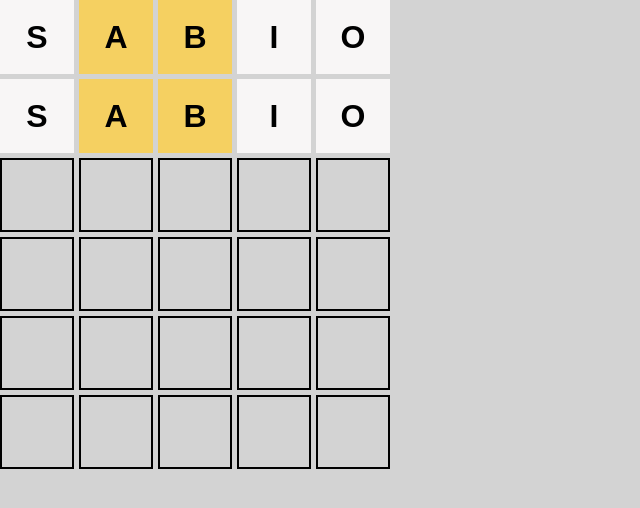
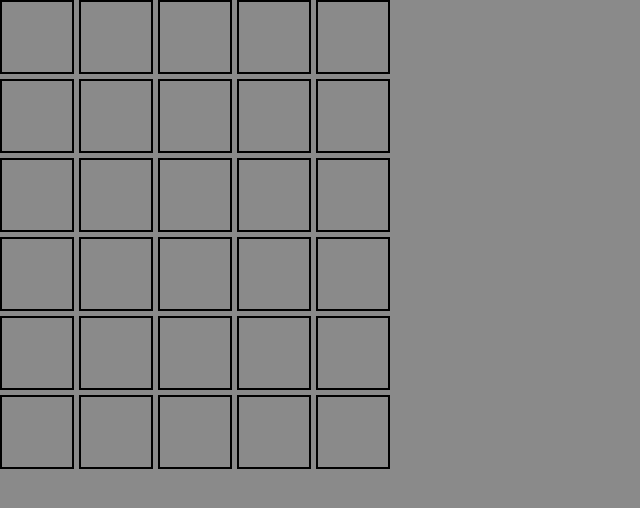
Before and after one commit to ManuelDiLena/WordleGame, a React (Create React App) app: page / in a window 1280 px wide. Shown: the top 508 px of the page, without its empty margins (0-640 px from the left). Built offline with nearby package versions, Linux system fonts and the light colour scheme.

Commit message:
Render of the board

```diff
--- a/src/App.scss
+++ b/src/App.scss
@@ -1,4 +1,4 @@
 body {
-    background-color: #d3d3d3;
+    background-color: #8a8a8a;
     font-family: Arial, Helvetica, sans-serif;
 }
--- a/src/components/Wordle.tsx
+++ b/src/components/Wordle.tsx
@@ -46,11 +46,16 @@
     useWindow('keydown', handleKeydown)
 
     useEffect(() => {
-        setWordOfTheDay('break')
-    })
+        setWordOfTheDay('BREAK')
+    }, [])
 
     function handleKeydown(event:KeyboardEvent) {
         const letter = event.key.toUpperCase()
+
+        // Validate if the game ended so you can't enter anymore
+        if (gameStatus !== GameStatus.Playing) {
+            return
+        }
 
         // Valid when deleted
         if (event.key === 'Backspace' && currentWord.length > 0) {
@@ -58,7 +63,9 @@
             return
         }
 
-        if (event.key === 'Enter') {
+        // Validates when we hit enter
+        if (event.key === 'Enter' && currentWord.length === 5 && turn <= 6) {
+            onEnter()
             return
         }
 
@@ -85,14 +92,47 @@
         setCurrentWord(newWord)
     }
 
+    // Function that analyzes all the possibilities when pressing enter
+    function onEnter() {
+        // Player won
+        if (currentWord === wordOfTheDay) {
+            setCompletedWords([...completedWords, currentWord])
+            setGameStatus(GameStatus.Won)
+            return
+        }
+
+        // Player lost
+        if (turn === 6) {
+            setCompletedWords([...completedWords, currentWord])
+            setGameStatus(GameStatus.Lost)
+            return
+        }
+
+        // Check if the word exists
+
+        // Else
+        setCompletedWords([...completedWords, currentWord])
+        setTurn(turn + 1)
+        setCurrentWord('')
+    }
+
     return (
         <div>
-           <RowCompleted word='sabio' solution={wordOfTheDay} />
-           <RowCompleted word='sabio' solution={wordOfTheDay} />
-           <RowCurrent word={currentWord} />
-           <RowEmpty />
-           <RowEmpty />
-           <RowEmpty />
+            {
+                completedWords.map((word, i) => (
+                    <RowCompleted word={word} solution={wordOfTheDay} />
+                ))
+            }
+            {
+                gameStatus === GameStatus.Playing ? (
+                    <RowCurrent word={currentWord} />
+                ) : null
+            }
+            {
+                Array.from(Array(6 - turn)).map((_, i) => (
+                    <RowEmpty key={i} />
+                ))
+            }
         </div>
     );
 }
--- a/src/styles/box.module.scss
+++ b/src/styles/box.module.scss
@@ -6,7 +6,7 @@
     width: $size;
     height: $size;
     border: solid 2px #000000;
-    color: #FFFFFF;
+    color: #000000;
     display: flex;
     align-items: center;
     justify-content: center;
```
